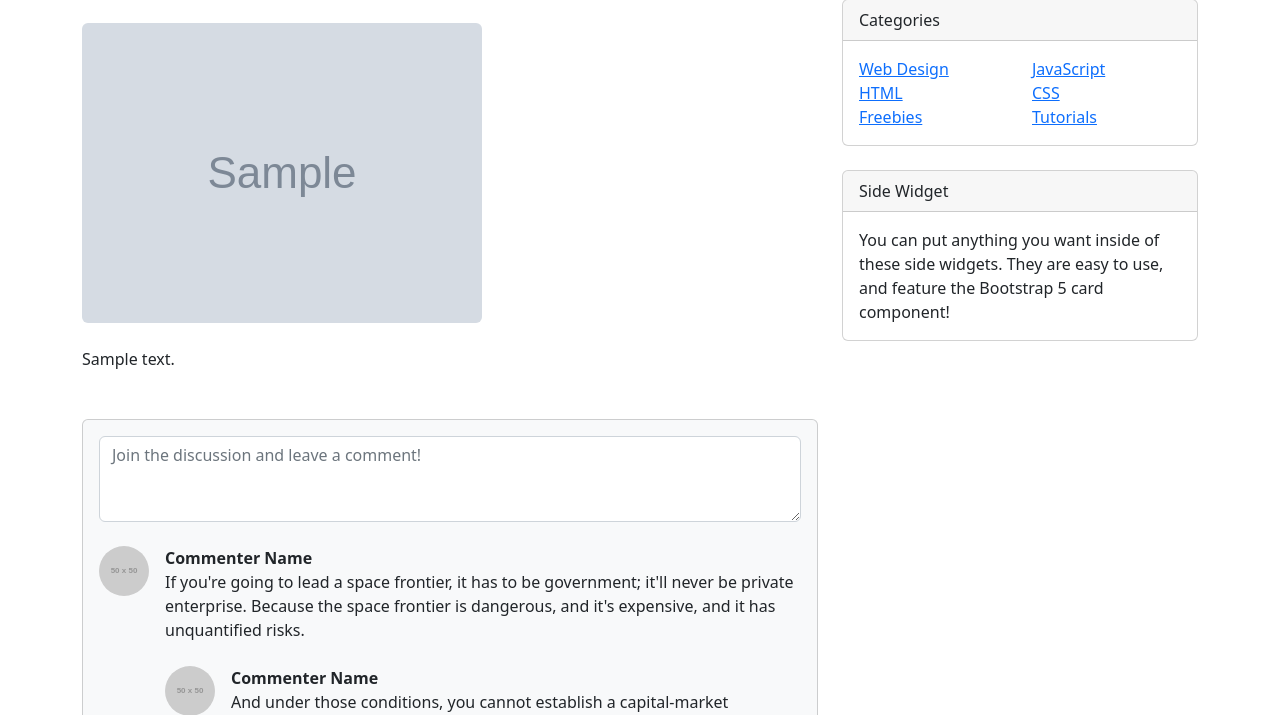
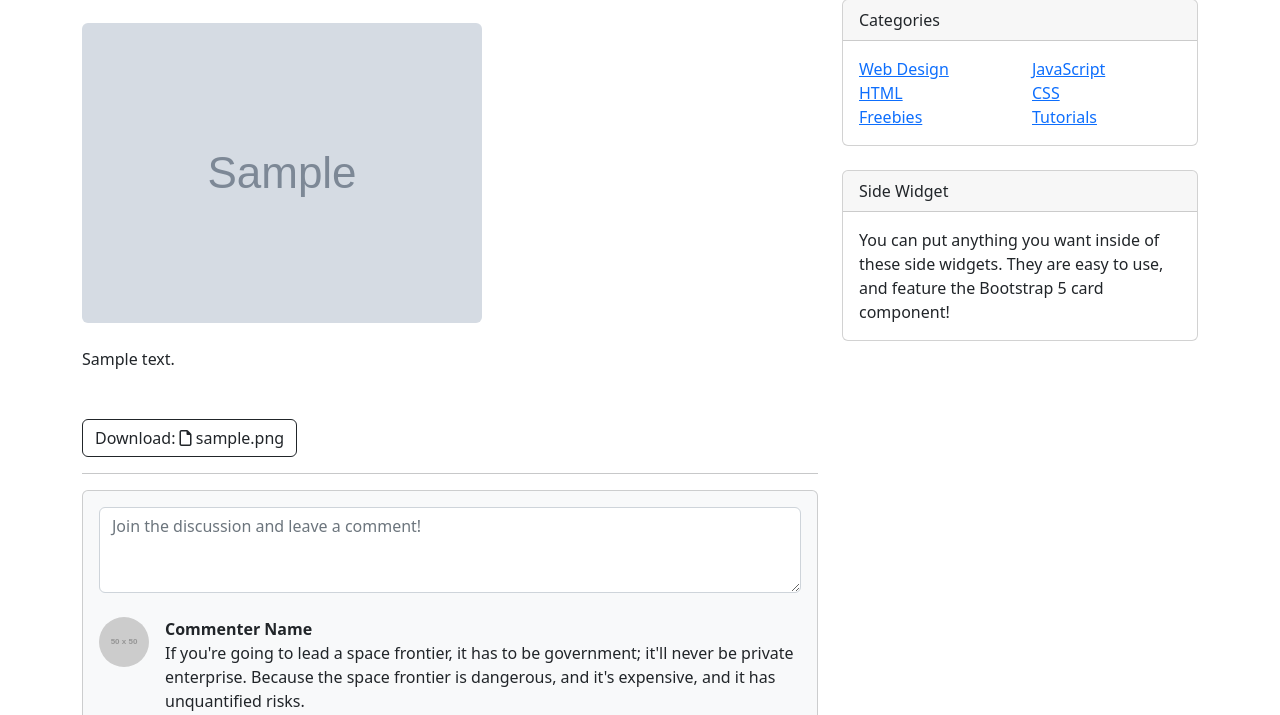
Before and after one commit to ys-jo/portfolio-ysjo, a Django app: page /blog/1/ in a window 1280 px wide. Shown: the part 242-957 px from the top of the page. Run offline with Django 4.2, Linux system fonts and the light colour scheme; tables that the repository leaves empty hold one stand-in row (values such as "Sample post"); grey boxes marked "Sample" are stand-in pictures; grey boxes labelled with a size stand in for pictures from a placeholder-image service; some libraries are stand-ins or nearby versions.

Commit message:
add download button

```diff
--- a/blog/models.py
+++ b/blog/models.py
@@ -1,4 +1,6 @@
 from django.db import models
+import os
+
 
 # Create your models here.
 class Post(models.Model):
@@ -16,3 +18,9 @@ class Post(models.Model):
 
     def get_absolute_url(self):
         return f'/blog/{self.pk}/'
+
+    def get_file_name(self):
+        return os.path.basename(self.file_upload.name)
+
+    def get_file_ext(self):
+        return self.get_file_name().split('.')[-1]
--- a/blog/templates/blog/post_detail.html
+++ b/blog/templates/blog/post_detail.html
@@ -13,6 +13,7 @@
         <link rel="stylesheet" href="{% static 'blog/bootstrap/bootstrap.min.css' %}" media="screen">
         <!-- Custom styles for this template -->
         <link rel="stylesheet" href="{% static 'blog/css/blog-post.css' %}" media="screen">
+        <script src="https://kit.fontawesome.com/b0191e90a2.js" crossorigin="anonymous"></script>
     </head>
     <body>
         <!-- Responsive navbar-->
@@ -57,6 +58,22 @@
                         <section class="mb-5">
                             <p>{{ post.content }}</p>
                         </section>
+                        {% if post.file_upload %}
+                            <a href="{{ post.file_upload.url }}" class="btn btn-outline-dark" role="button" download>
+                                Download:
+                                {% if post.get_file_ext == 'csv' %}
+                                    <i class="fa-regular fa-file-csv"></i>
+                                {% elif post.get_file_ext == 'xlsx' or post.get_file_ext == 'xls' %}
+                                    <i class="fa-regular fa-file-excel"></i>
+                                {% elif post.get_file_ext == 'docx' or post.get_file_ext == 'doc' %}
+                                    <i class="fa-regular fa-file-word"></i>
+                                {% else %}
+                                    <i class="fa-regular fa-file"></i>
+                                {% endif %}
+                                {{ post.get_file_name }}
+                            </a>
+                        {% endif %}
+                        <hr>
                     </article>
                     <!-- Comments section-->
                     <section class="mb-5">
```
